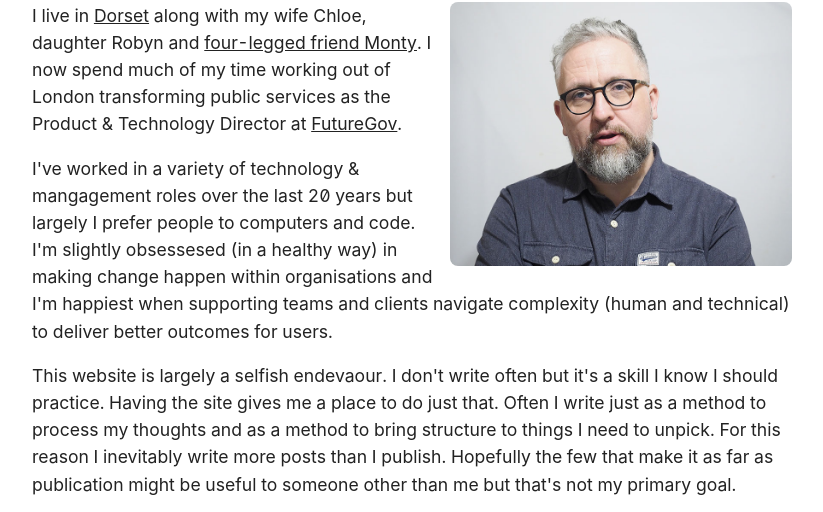
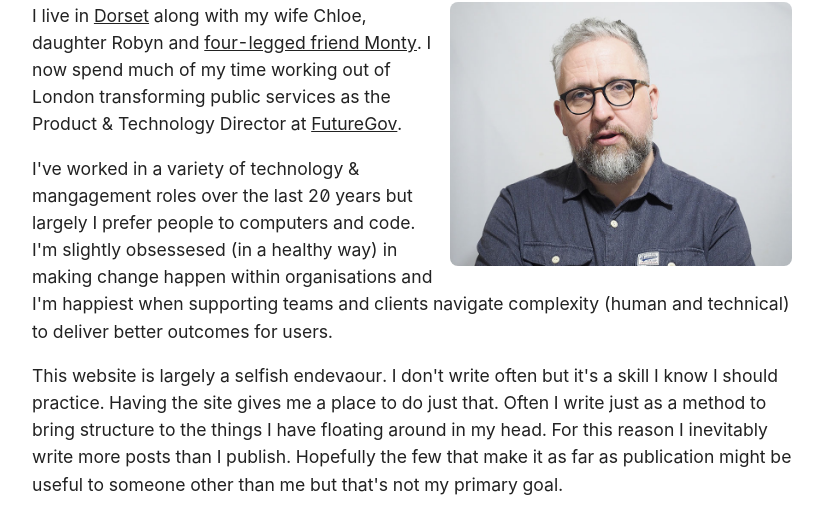
Before and after one commit to d1sc0/hello-stu, a Gatsby site: page /about in a window 1280 px wide. Shown: the part 253-765 px from the top of the page, without its empty margins (228-1051 px from the left). Built offline with nearby package versions, Linux system fonts and the light colour scheme; Gatsby itself is replaced by a stand-in of ours.

Commit message:
updating content

```diff
--- a/src/pages/about.js
+++ b/src/pages/about.js
@@ -82,11 +82,11 @@ const AboutPage = ({ data }) => {
           <p>
             This website is largely a selfish endevaour. I don't write often but
             it's a skill I know I should practice. Having the site gives me a
-            place to do just that. Often I write just as a method to process my
-            thoughts and as a method to bring structure to things I need to
-            unpick. For this reason I inevitably write more posts than I
-            publish. Hopefully the few that make it as far as publication might
-            be useful to someone other than me but that's not my primary goal.
+            place to do just that. Often I write just as a method to bring
+            structure to the things I have floating around in my head. For this
+            reason I inevitably write more posts than I publish. Hopefully the
+            few that make it as far as publication might be useful to someone
+            other than me but that's not my primary goal.
           </p>
           <p>
             Having a website also provides me a sandbox to test ideas and
```
